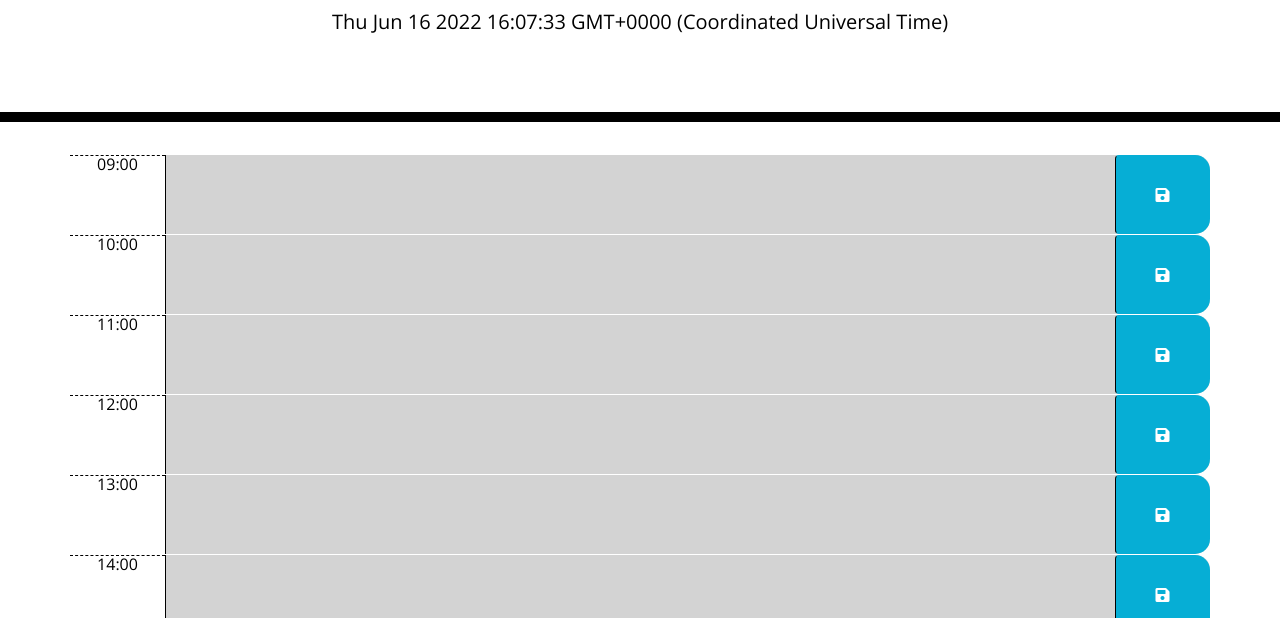
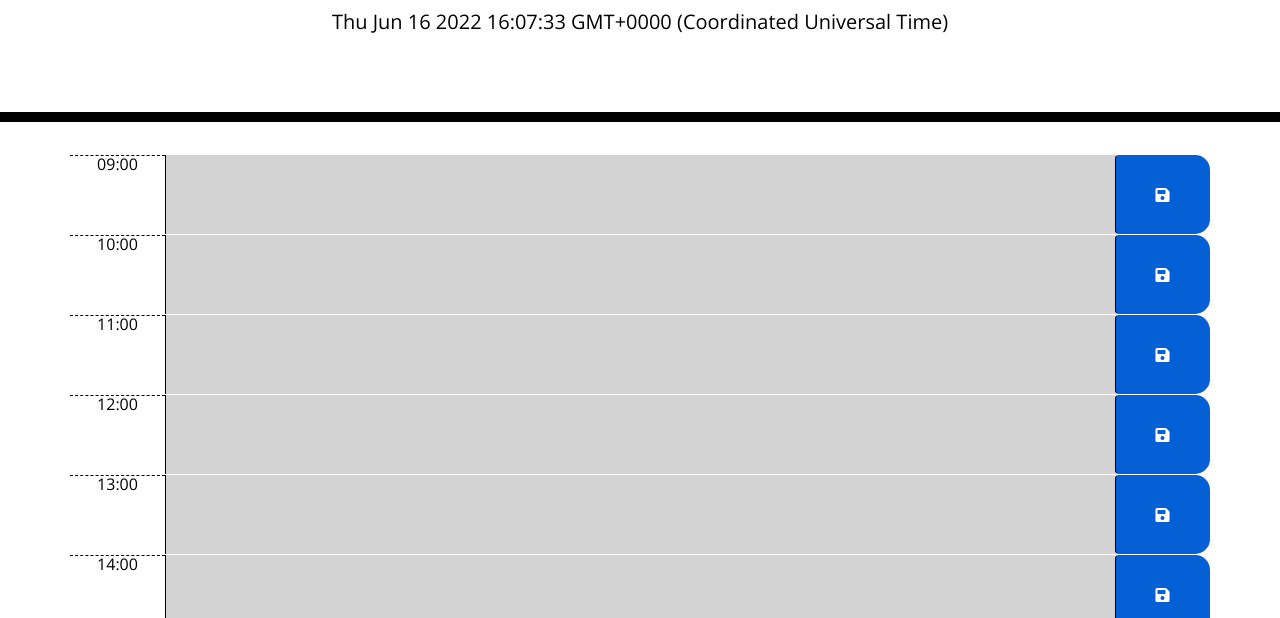
Before and after one commit to malickbax/workday-planner, a plain HTML site: page index.html in a window 1280 px wide. Shown: the part 182-800 px from the top of the page. Drawn offline with nearby package versions, Linux system fonts and the light colour scheme.

Commit message:
adjusted save button hover and color

```diff
--- a/assets/style.css
+++ b/assets/style.css
@@ -61,7 +61,7 @@ textarea{
   border-left: 1px solid black;
   border-top-right-radius: 15px;
   border-bottom-right-radius: 15px;
-  background-color: #06AED5;
+  background-color: #0660d5;
   color: white;
 }
 
```
Also changed, not shown: index.html (+1 -1 lines).
